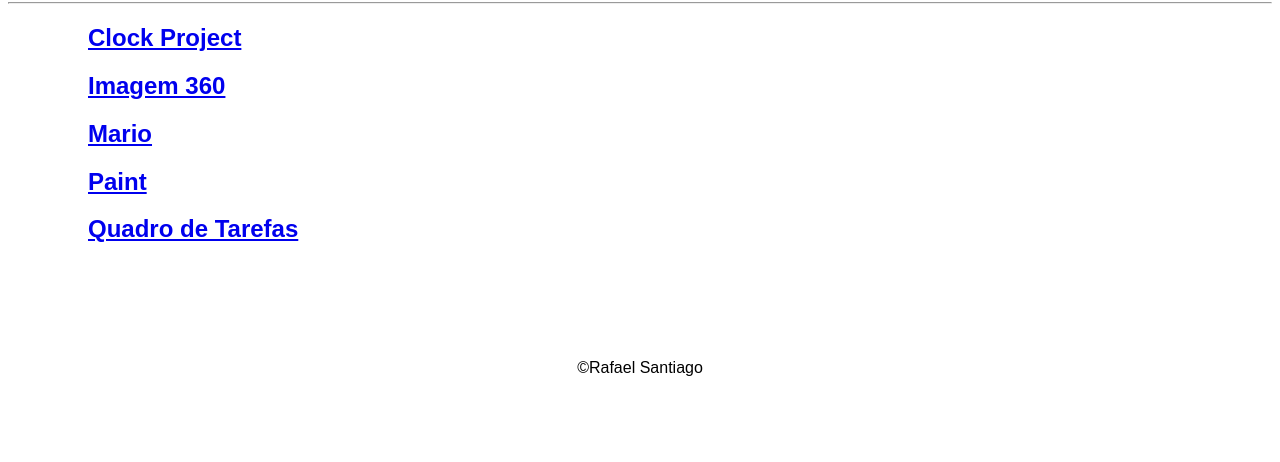
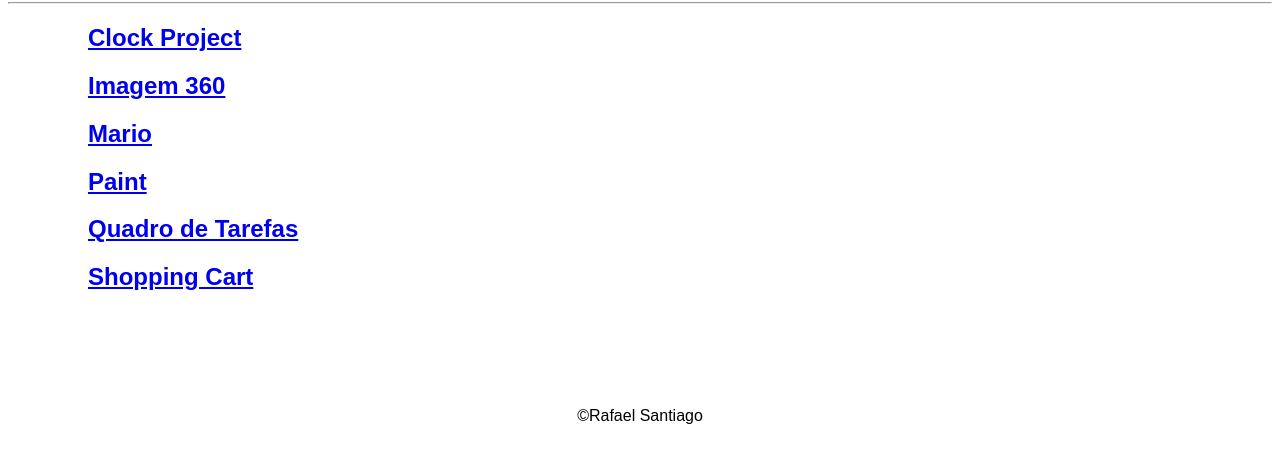
Before and after one commit to rafaelsantiagosilva/Manual_Do_Dev, a browser extension: page index.html in a window 1280 px wide. Shown: the part 78-540 px from the top of the page. Drawn offline with Linux system fonts and the light colour scheme.

Commit message:
Adicionando o shopping cart

```diff
--- a/index.html
+++ b/index.html
@@ -44,6 +44,9 @@
           <section>
                <h2><a href="./quadro-de-tarefas/index.html">Quadro de Tarefas</a></h2>
           </section>
+          <section>
+               <h2><a href="https://shopping-cart-manual-do-dev.vercel.app/">Shopping Cart</a></h2>
+          </section>
      </main>
      <footer>
           <p>&copy;Rafael Santiago</p>
```
